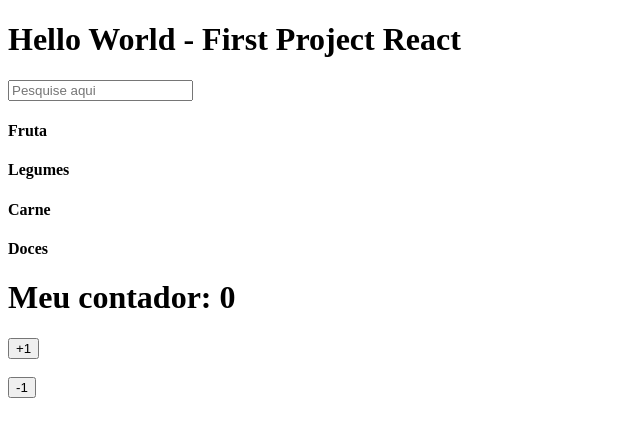
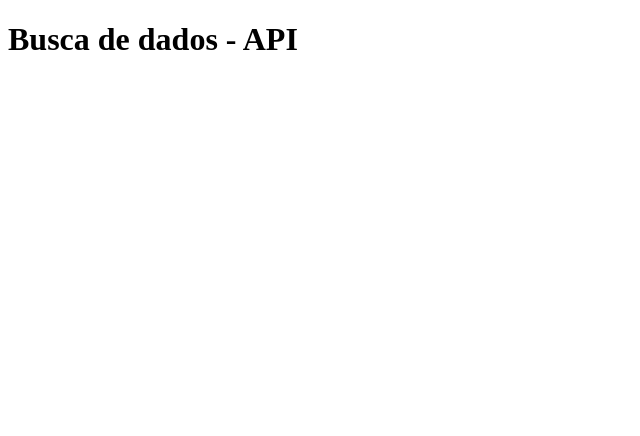
Before and after one commit to RianLimeira/react-first-project, a React (Vite) app: page / in a window 1280 px wide. Shown: the top 436 px of the page, without its empty margins (0-640 px from the left). Built offline with nearby package versions, Linux system fonts and the light colour scheme.

Commit message:
create ini api

```diff
--- a/src/App.jsx
+++ b/src/App.jsx
@@ -1,17 +1,13 @@
 import MeuComponente from './components/MyComponents'
 import reactLogo from './assets/react.svg'
-import MyList from './components/MyList'
+import myApi from './components/MyApi'
 
 function App() {
 
   return (
     <div>
-      <h1>Hello World - First Project React</h1>
-      <MyList />
-      <MeuComponente />
-      {/* <MyButton conteudo='+1'/> */}
-      {/* <MyButton conteudo='dps aqui'/>
-      <MyButton conteudo='por fim aqui'/> */}
+      <h1>Busca de dados - API</h1>
+      <myApi />
     </div>
   )
 }
@@ -20,3 +16,10 @@ function App() {
 //   return (<button>{props.conteudo}</button>)
 // }
 export default App
+
+// <h1>Hello World - First Project React</h1>
+      // <MyList />
+      // <MeuComponente />
+      // {/* <MyButton conteudo='+1'/> */}
+      // {/* <MyButton conteudo='dps aqui'/>
+      // <MyButton conteudo='por fim aqui'/> */}
--- /dev/null
+++ b/src/components/MyApi.jsx
@@ -0,0 +1,6 @@
+export default function myApi(){
+    return(<div>
+
+    </div>
+    )
+}
```
